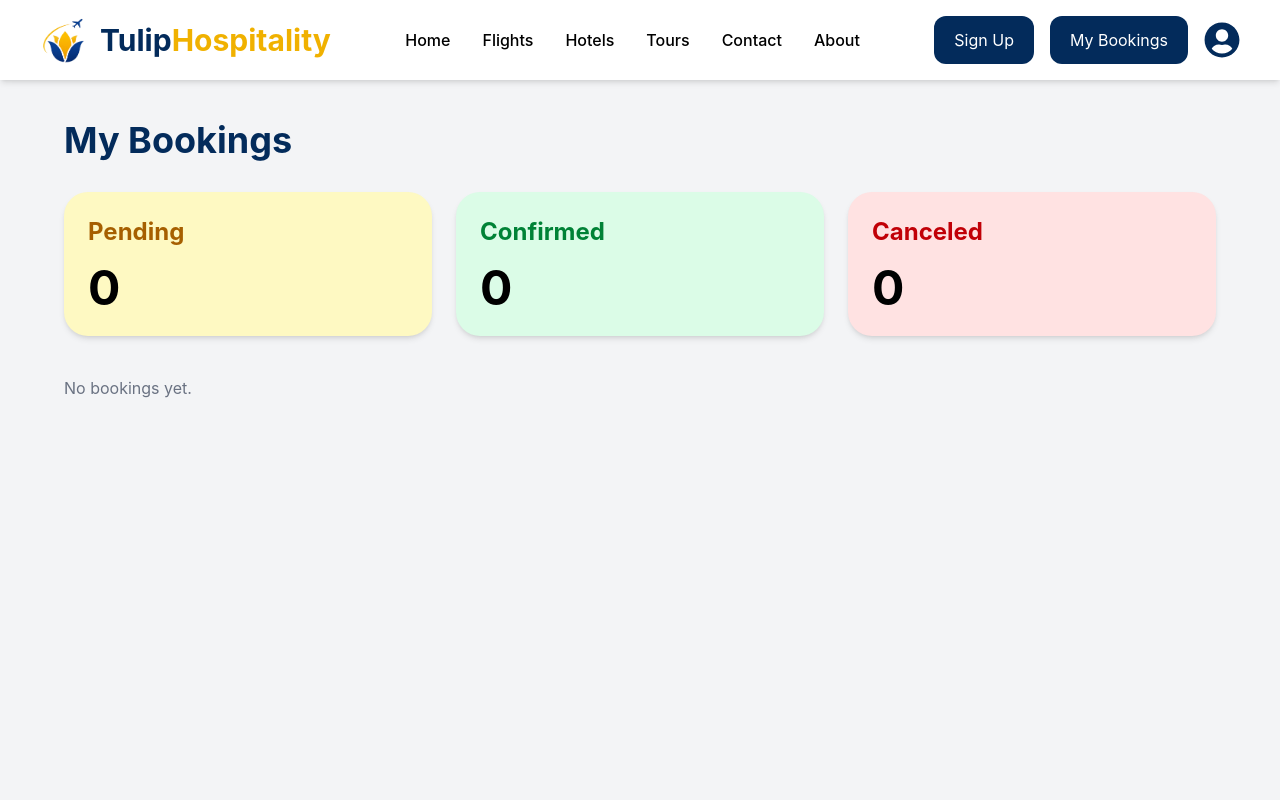
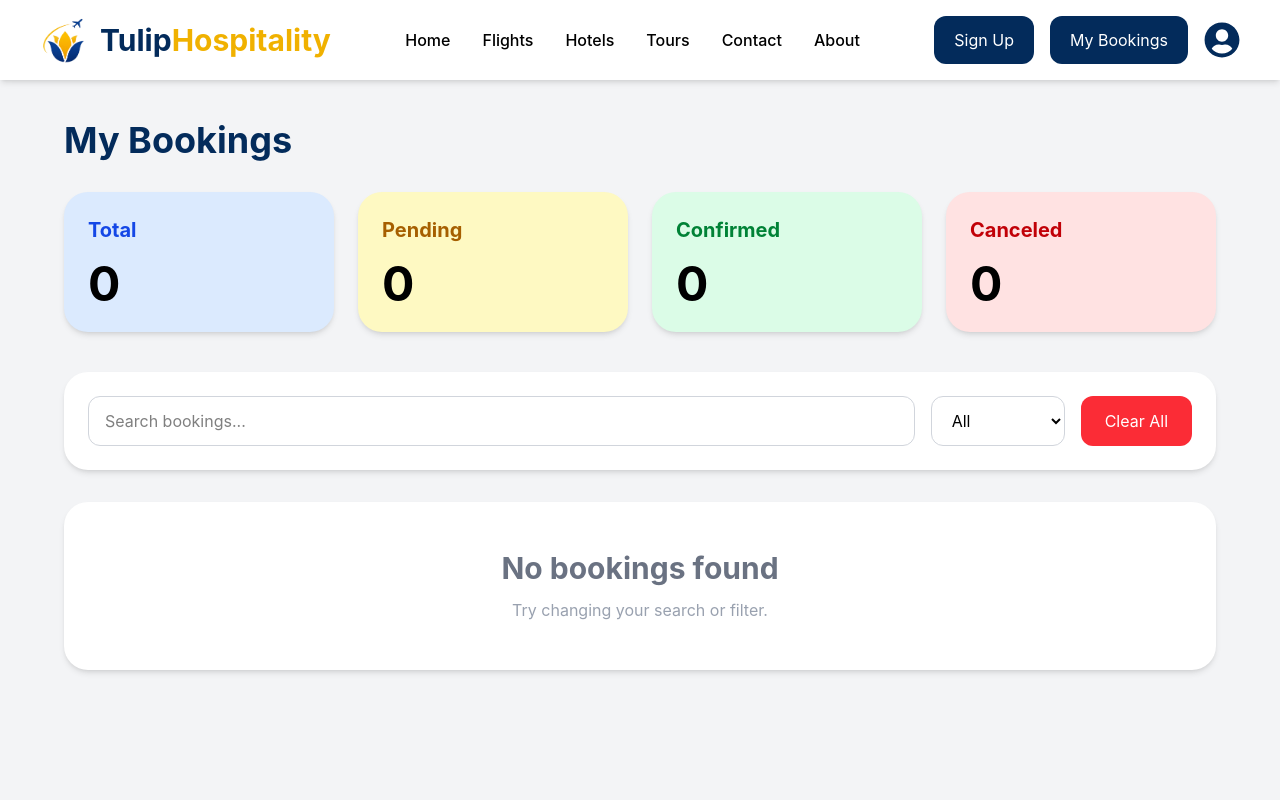
Before and after one commit to Seunzy101/Mywebsite, a React (Vite) app: page /bookings in a window 1280 px wide. Shown: the top 800 px of the page. Built offline with nearby package versions, Linux system fonts and the light colour scheme.

Commit message:
updated project

```diff
--- a/src/App.jsx
+++ b/src/App.jsx
@@ -4,23 +4,26 @@ import "react-toastify/dist/ReactToastify.css";
 
 import Navbar from "./components/Navbar";
 import Hero from "./components/Hero";
-import BookingBox from "./components/BookingBox.jsx";
+import BookingBox from "./components/BookingBox";
 import Services from "./components/Services";
 import Destinations from "./components/Destinations";
 import Testimonials from "./components/Testimonials";
 import WhyChoose from "./components/WhyChoose";
 import Footer from "./components/Footer";
+
 import Flights from "./pages/Flights";
 import Hotels from "./pages/Hotels";
 import Tours from "./pages/Tours";
 import Contact from "./pages/Contact";
 import About from "./pages/About";
-import SignUp from "./pages/SignUp.jsx";
+import SignUp from "./pages/SignUp";
+import Signin from "./pages/Signin";
 import Bookings from "./pages/Bookings";
-import Signin from "./pages/Signin";
 import Profile from "./pages/Profile";
 import EditProfile from "./pages/EditProfile";
+import Payment from "./pages/Payment";
 
+// Home Page
 function Home() {
   return (
     <div className="bg-gray-50">
@@ -38,15 +41,30 @@ function Home() {
 function NotFound() {
   return (
     <div className="min-h-screen flex flex-col items-center justify-center bg-gray-50 text-center px-4">
-      <h1 className="text-9xl font-bold text-[#032B5B]">404</h1>
-      <p className="text-2xl font-semibold text-gray-600 mt-4">Page Not Found</p>
+      <h1 className="text-9xl font-bold text-[#032B5B]">
+        404
+      </h1>
+
+      <p className="text-2xl font-semibold text-gray-600 mt-4">
+        Page Not Found
+      </p>
+
       <p className="text-gray-400 mt-2 mb-8">
         The page you're looking for doesn't exist.
       </p>
 
       <a
         href="/"
-        className="bg-[#032B5B] hover:bg-yellow-500 text-white px-8 py-3 rounded-xl transition font-semibold"
+        className="
+          bg-[#032B5B]
+          hover:bg-yellow-500
+          text-white
+          px-8
+          py-3
+          rounded-xl
+          transition
+          font-semibold
+        "
       >
         Back to Home
       </a>
@@ -57,25 +75,54 @@ function NotFound() {
 export default function App() {
   return (
     <BrowserRouter>
+
       <Navbar />
+
       <Routes>
+
+        {/* Home */}
         <Route path="/" element={<Home />} />
+
+        {/* Travel Pages */}
         <Route path="/flights" element={<Flights />} />
         <Route path="/hotels" element={<Hotels />} />
         <Route path="/tours" element={<Tours />} />
+
+        {/* Information Pages */}
+        <Route path="/about" element={<About />} />
         <Route path="/contact" element={<Contact />} />
-        <Route path="/about" element={<About />} />
+
+        {/* Authentication */}
         <Route path="/signup" element={<SignUp />} />
-        <Route path="/bookings" element={<Bookings />} />
         <Route path="/signin" element={<Signin />} />
+
+        {/* User Pages */}
         <Route path="/profile" element={<Profile />} />
-        <Route path="/edit-profile" element={<EditProfile />} />
+        <Route
+          path="/edit-profile"
+          element={<EditProfile />}
+        />
+
+        {/* Bookings */}
+        <Route
+          path="/bookings"
+          element={<Bookings />}
+        />
+
+        {/* Payment */}
+        <Route
+          path="/payment/:id"
+          element={<Payment />}
+        />
+
+        {/* 404 */}
         <Route path="*" element={<NotFound />} />
-        <Route path="/flights" element={<Flights />} />
+
       </Routes>
+
       <Footer />
 
-      {/* Toast notifications */}
+      {/* Toast Notifications */}
       <ToastContainer
         position="top-right"
         autoClose={3000}
@@ -84,6 +131,7 @@ export default function App() {
         closeOnClick
         pauseOnHover
       />
+
     </BrowserRouter>
   );
 }
--- a/src/context/BookingContext.jsx
+++ b/src/context/BookingContext.jsx
@@ -4,61 +4,100 @@ import { toast } from "react-toastify";
 export const BookingContext = createContext();
 
 export const BookingProvider = ({ children }) => {
-
-     // Load saved bookings from localStorage
+  // Load bookings from localStorage
   const [bookings, setBookings] = useState(() => {
-
     const savedBookings = localStorage.getItem("bookings");
 
-    return savedBookings
-      ? JSON.parse(savedBookings)
-      : [];
-
+    return savedBookings ? JSON.parse(savedBookings) : [];
   });
 
-  // Save bookings whenever state changes
+  // Save bookings whenever they change
   useEffect(() => {
-
     localStorage.setItem(
       "bookings",
       JSON.stringify(bookings)
     );
-
   }, [bookings]);
 
-  // Add new booking
+  // Add Booking
   const addBooking = (booking) => {
+    const exists = bookings.some(
+      (item) =>
+        item.title === booking.title &&
+        item.destination === booking.destination
+    );
+
+    if (exists) {
+      toast.warning("Booking already exists!");
+      return;
+    }
 
     const newBooking = {
       id: Date.now(),
 
-      ...booking,
+      title:
+        booking.title ||
+        booking.city ||
+        "Untitled Booking",
+
+      destination:
+        booking.destination ||
+        booking.country ||
+        booking.city ||
+        "No Destination",
+
+      price: booking.price || "N/A",
+
+      image: booking.image || "",
+
+      dateBooked:
+        new Date().toLocaleDateString(),
 
       status: "Pending",
     };
 
-    setBookings((prev) => [...prev, newBooking]);
-    toast.success("Booking added successfully!");
+    setBookings((prev) => [
+      ...prev,
+      newBooking,
+    ]);
+
+    toast.success(
+      "Booking added successfully!"
+    );
   };
 
-  // Update booking status
-  const updateBookingStatus = (id, status) => {
-
+  // Update Booking Status
+  const updateBookingStatus = (
+    id,
+    status
+  ) => {
     setBookings((prev) =>
       prev.map((booking) =>
         booking.id === id
-          ? { ...booking, status }
+          ? {
+              ...booking,
+              status,
+            }
           : booking
       )
     );
+
+    if (status === "Confirmed") {
+      toast.success(
+        "Payment successful!"
+      );
+    }
   };
 
+  // Cancel Booking
   const cancelBooking = (id) => {
-
     setBookings((prev) =>
       prev.map((booking) =>
         booking.id === id
-        ? { ...booking, status: "Canceled" }
+          ? {
+              ...booking,
+              status: "Canceled",
+            }
           : booking
       )
     );
@@ -66,23 +105,43 @@ export const BookingProvider = ({ children }) => {
     toast.error("Booking canceled");
   };
 
+  // Remove Single Booking
+  const deleteBooking = (id) => {
+    setBookings((prev) =>
+      prev.filter(
+        (booking) =>
+          booking.id !== id
+      )
+    );
 
+    toast.info("Booking removed");
+  };
+
+  // Clear All Bookings
+  const clearBookings = () => {
+    setBookings([]);
+
+    localStorage.removeItem(
+      "bookings"
+    );
+
+    toast.info(
+      "All bookings cleared"
+    );
+  };
 
   return (
-
     <BookingContext.Provider
       value={{
         bookings,
         addBooking,
         updateBookingStatus,
         cancelBooking,
+        deleteBooking,
+        clearBookings,
       }}
     >
-
       {children}
-
     </BookingContext.Provider>
-
   );
-
 };
--- a/src/pages/Bookings.jsx
+++ b/src/pages/Bookings.jsx
@@ -1,20 +1,18 @@
-import {
-  FaPlane,
-  FaHotel,
-  FaMapMarkedAlt,
-  FaCalendarAlt,
-} from "react-icons/fa";
-
-import { useContext } from "react";
+import { useContext, useState } from "react";
+import { useNavigate } from "react-router-dom";
 import { BookingContext } from "../context/BookingContext";
 
 const Bookings = () => {
+  const navigate = useNavigate();
 
   const {
     bookings,
-    updateBookingStatus,
     cancelBooking,
+    clearBookings,
   } = useContext(BookingContext);
+
+  const [searchTerm, setSearchTerm] = useState("");
+  const [filterStatus, setFilterStatus] = useState("All");
 
   const pendingBookings = bookings.filter(
     (booking) => booking.status === "Pending"
@@ -28,58 +26,174 @@ const Bookings = () => {
     (booking) => booking.status === "Canceled"
   );
 
+  const filteredBookings = bookings.filter((booking) => {
+    const title = booking.title || "";
+    const destination = booking.destination || "";
+
+    const matchesSearch =
+      title.toLowerCase().includes(searchTerm.toLowerCase()) ||
+      destination.toLowerCase().includes(searchTerm.toLowerCase());
+
+    const matchesStatus =
+      filterStatus === "All" ||
+      booking.status === filterStatus;
+
+    return matchesSearch && matchesStatus;
+  });
+
   return (
     <div className="min-h-screen bg-gray-100 py-10 px-6">
-
       <div className="max-w-6xl mx-auto">
 
         <h1 className="text-4xl font-bold text-[#032B5B] mb-8">
           My Bookings
         </h1>
 
-        <div className="grid md:grid-cols-3 gap-6 mb-10">
+        {/* Statistics */}
+        <div className="grid grid-cols-2 md:grid-cols-4 gap-6 mb-10">
 
-          {/* Pending */}
-          <div className="bg-yellow-100 p-6 rounded-3xl shadow-md">
-            <h2 className="text-2xl font-bold text-yellow-700">Pending</h2>
-            <p className="text-5xl font-bold mt-4">{pendingBookings.length}</p>
+          <div className="bg-blue-100 p-6 rounded-3xl shadow-md">
+            <h2 className="text-xl font-bold text-blue-700">
+              Total
+            </h2>
+            <p className="text-5xl font-bold mt-4">
+              {bookings.length}
+            </p>
           </div>
 
-          {/* Confirmed */}
-          <div className="bg-green-100 p-6 rounded-3xl shadow-md">
-            <h2 className="text-2xl font-bold text-green-700">Confirmed</h2>
-            <p className="text-5xl font-bold mt-4">{confirmedBookings.length}</p>
+          <div className="bg-yellow-100 p-6 rounded-3xl shadow-md">
+            <h2 className="text-xl font-bold text-yellow-700">
+              Pending
+            </h2>
+            <p className="text-5xl font-bold mt-4">
+              {pendingBookings.length}
+            </p>
           </div>
 
-          {/* Canceled */}
+          <div className="bg-green-100 p-6 rounded-3xl shadow-md">
+            <h2 className="text-xl font-bold text-green-700">
+              Confirmed
+            </h2>
+            <p className="text-5xl font-bold mt-4">
+              {confirmedBookings.length}
+            </p>
+          </div>
+
           <div className="bg-red-100 p-6 rounded-3xl shadow-md">
-            <h2 className="text-2xl font-bold text-red-700">Canceled</h2>
-            <p className="text-5xl font-bold mt-4">{canceledBookings.length}</p>
+            <h2 className="text-xl font-bold text-red-700">
+              Canceled
+            </h2>
+            <p className="text-5xl font-bold mt-4">
+              {canceledBookings.length}
+            </p>
           </div>
 
         </div>
 
+        {/* Search + Filter */}
+        <div className="bg-white p-6 rounded-3xl shadow-md mb-8">
+
+          <div className="flex flex-col md:flex-row gap-4">
+
+            <input
+              type="text"
+              placeholder="Search bookings..."
+              value={searchTerm}
+              onChange={(e) => setSearchTerm(e.target.value)}
+              className="
+                flex-1
+                border
+                border-gray-300
+                rounded-xl
+                px-4
+                py-3
+                outline-none
+              "
+            />
+
+            <select
+              value={filterStatus}
+              onChange={(e) => setFilterStatus(e.target.value)}
+              className="
+                border
+                border-gray-300
+                rounded-xl
+                px-4
+                py-3
+              "
+            >
+              <option value="All">All</option>
+              <option value="Pending">Pending</option>
+              <option value="Confirmed">Confirmed</option>
+              <option value="Canceled">Canceled</option>
+            </select>
+
+            <button
+              onClick={clearBookings}
+              className="
+                bg-red-500
+                hover:bg-red-600
+                text-white
+                px-6
+                py-3
+                rounded-xl
+                transition
+              "
+            >
+              Clear All
+            </button>
+
+          </div>
+
+        </div>
+
+        {/* Empty State */}
+        {filteredBookings.length === 0 ? (
+          <div className="bg-white rounded-3xl shadow-md p-12 text-center">
+
+            <h2 className="text-3xl font-bold text-gray-500">
+              No bookings found
+            </h2>
+
+            <p className="text-gray-400 mt-3">
+              Try changing your search or filter.
+            </p>
+
+          </div>
+        ) : (
           <div className="flex flex-col gap-6">
 
-          {bookings.length === 0 && (
-            <p className="text-gray-500">No bookings yet.</p>
-          )}
-
-          {bookings.map((booking) => (
+            {filteredBookings.map((booking) => (
               <div
                 key={booking.id}
-              className="bg-white rounded-3xl shadow-md p-6 flex flex-col md:flex-row md:items-center md:justify-between gap-6"
+                className="
+                  bg-white
+                  rounded-3xl
+                  shadow-md
+                  p-6
+                  flex
+                  flex-col
+                  md:flex-row
+                  md:items-center
+                  md:justify-between
+                  gap-6
+                "
               >
 
                 <div>
                   <h2 className="text-2xl font-bold text-[#032B5B]">
-                  {booking.title}
+                    {booking.title || "Untitled Booking"}
                   </h2>
-                <p className="text-gray-500">{booking.destination}</p>
-                <p className="text-yellow-500 font-bold mt-2">{booking.price}</p>
+
+                  <p className="text-gray-500">
+                    {booking.destination || "No Destination"}
+                  </p>
+
+                  <p className="text-yellow-500 font-bold mt-2">
+                    {booking.price || "N/A"}
+                  </p>
                 </div>
 
-              {/* ✅ Fixed: was <<div */}
                 <div className="flex flex-col gap-3">
 
                   {/* Status Pill */}
@@ -95,20 +209,25 @@ const Bookings = () => {
                     {booking.status}
                   </div>
 
-                {/* Confirm Button */}
+                  {/* Payment Button */}
                   <button
-                  onClick={() => updateBookingStatus(booking.id, "Confirmed")}
+                    onClick={() =>
+                      navigate(`/payment/${booking.id}`)
+                    }
                     disabled={
                       booking.status === "Confirmed" ||
                       booking.status === "Canceled"
                     }
                     className={`py-3 px-5 rounded-xl transition text-white ${
-                    booking.status === "Confirmed" || booking.status === "Canceled"
+                      booking.status === "Confirmed" ||
+                      booking.status === "Canceled"
                         ? "bg-gray-400 cursor-not-allowed"
                         : "bg-green-500 hover:bg-green-600"
                     }`}
                   >
-                  {booking.status === "Confirmed" ? "Confirmed" : "Confirm Booking"}
+                    {booking.status === "Confirmed"
+                      ? "Confirmed"
+                      : "Proceed To Payment"}
                   </button>
 
                   {/* Cancel Button */}
@@ -119,12 +238,15 @@ const Bookings = () => {
                       booking.status === "Confirmed"
                     }
                     className={`py-3 px-5 rounded-xl transition text-white ${
-                    booking.status === "Canceled" || booking.status === "Confirmed"
+                      booking.status === "Canceled" ||
+                      booking.status === "Confirmed"
                         ? "bg-gray-400 cursor-not-allowed"
                         : "bg-red-500 hover:bg-red-600"
                     }`}
                   >
-                  {booking.status === "Canceled" ? "Canceled" : "Cancel Booking"}
+                    {booking.status === "Canceled"
+                      ? "Canceled"
+                      : "Cancel Booking"}
                   </button>
 
                 </div>
@@ -133,9 +255,9 @@ const Bookings = () => {
             ))}
 
           </div>
+        )}
 
       </div>
-
     </div>
   );
 };
```
Also changed, not shown: src/components/Destinations.jsx (+24 -37 lines), src/pages/payment.jsx (added, +70 -0 lines), src/assets/data/data.js (deleted). Lines whose indentation alone changed are shown as unchanged.
